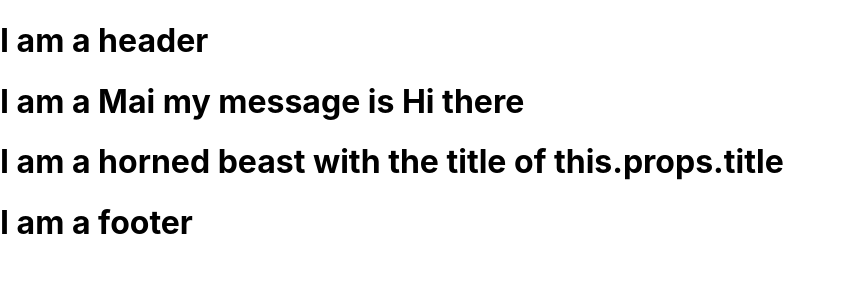
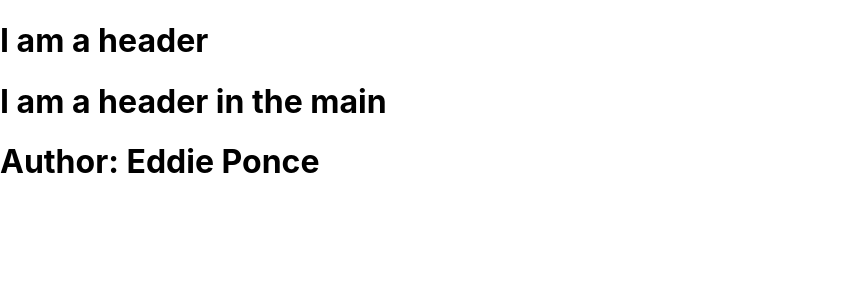
Before and after one commit to ponceedi000/horned-beasts, a React (Create React App) app: page / in a window 1280 px wide. Shown: the top 300 px of the page, without its empty margins (0-845 px from the left). Built offline with nearby package versions, Linux system fonts and the light colour scheme.

Commit message:
created seperate files for each component

```diff
--- a/src/App.js
+++ b/src/App.js
@@ -1,6 +1,8 @@
 import './App.css';
 import { Component } from 'react';
 import Header from './Header.js';
+import Main from './Main.js';
+import Footer from './Footer.js';
 
 function App() {
   return  (
@@ -12,23 +14,23 @@ function App() {
   );
 }
 
-class Footer extends Component {
-  render() {
-    return <h1>I am a footer</h1>
-  }
-}
+// class Footer extends Component {
+//   render() {
+//     return <h1>I am a footer</h1>
+//   }
+// }
 
-class Main extends Component {
-  //needs to know the title pass in somehow....
-  render() {
-    return (
-    <>
-    <h1>I am a Mai my message is {this.props.message} </h1>
-    <HornedBeast title={'Rhino'}/>
-    </>
-    )
-  }
-}
+// class Main extends Component {
+//   //needs to know the title pass in somehow....
+//   render() {
+//     return (
+//     <>
+//     <h1>I am a Mai my message is {this.props.message} </h1>
+//     <HornedBeast title={'Rhino'}/>
+//     </>
+//     )
+//   }
+// }
 
 class HornedBeast extends Component {
   render() {
--- /dev/null
+++ b/src/Footer.js
@@ -0,0 +1,11 @@
+import { Component } from 'react';
+
+class Footer extends Component {
+
+    render() {
+        return <h1>Author: Eddie Ponce</h1>
+    }
+
+}
+
+export default Footer;
--- /dev/null
+++ b/src/Main.js
@@ -0,0 +1,11 @@
+import { Component } from 'react';
+
+class Main extends Component {
+
+    render() {
+        return <h1>I am a header in the main</h1>
+    }
+
+}
+
+export default Main;
```
